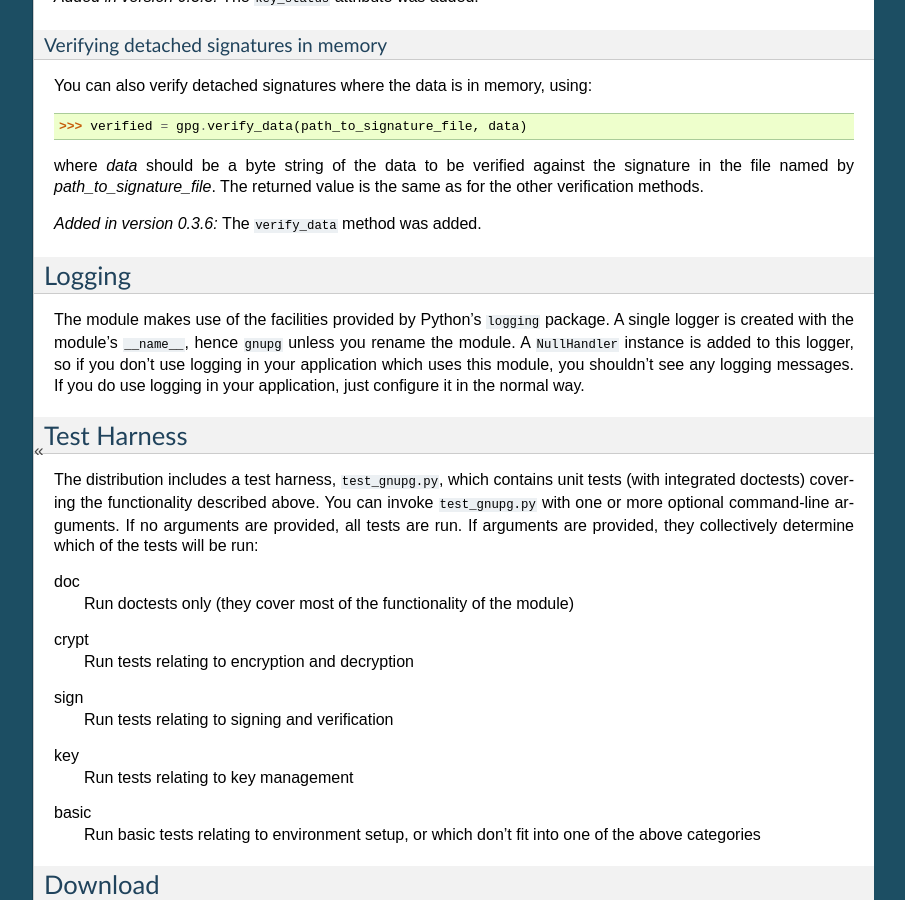
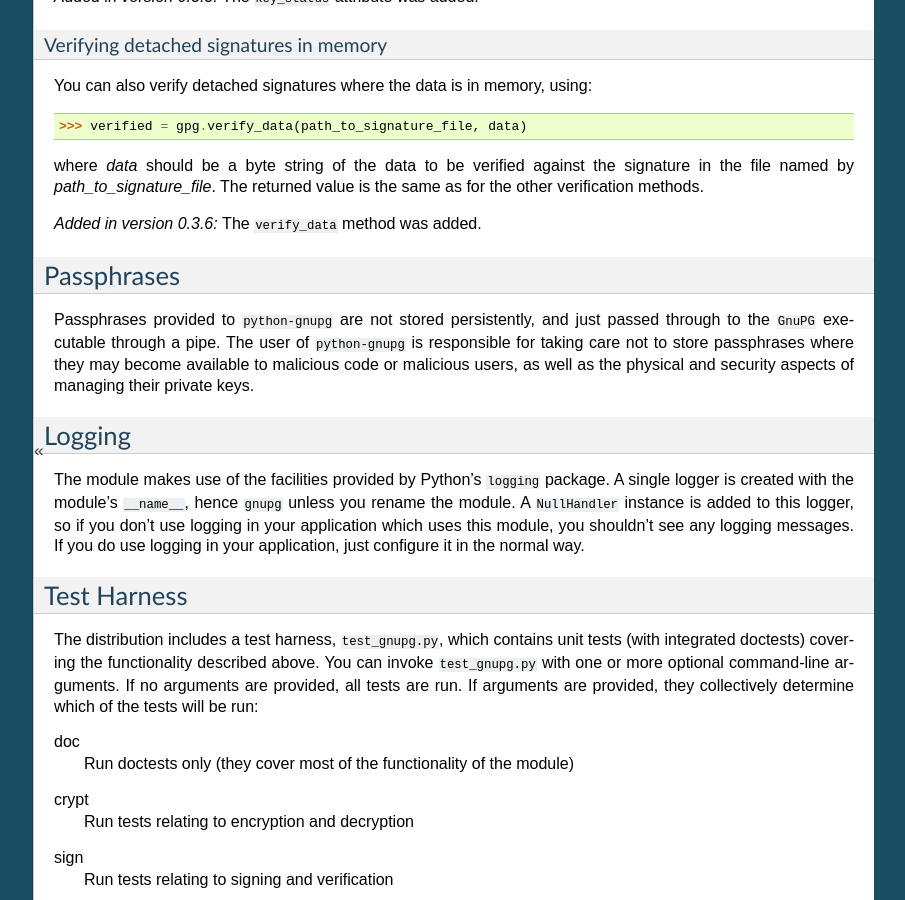
Before and after one commit to vsajip/python-gnupg, a Sphinx documentation site: the page built from docs/index.rst, in a window 1280 px wide and 900 px high, scrolled down 10102 px. Shown: the whole window, without its empty margins (196-1101 px from the left). Built offline with Sphinx 7.4.7, drawn with Linux system fonts in a browser that asks for light colours; formulas are drawn with MathJax 3.

Commit message:
Added some documentation about passphrases.

```diff
--- a/docs/index.rst
+++ b/docs/index.rst
@@ -518,6 +518,16 @@ the same as for the other verification methods.
 .. versionadded:: 0.3.6
    The ``verify_data`` method was added.
 
+Passphrases
+===========
+
+Passphrases provided to ``python-gnupg`` are not stored persistently, and
+just passed through to the ``GnuPG`` executable through a pipe. The user of
+``python-gnupg``  is responsible for taking care not to store passphrases
+where they may become available to malicious code or malicious users, as well
+as the physical and security aspects of managing their private keys.
+
+
 .. index:: Logging
 
 .. _logging:
```
